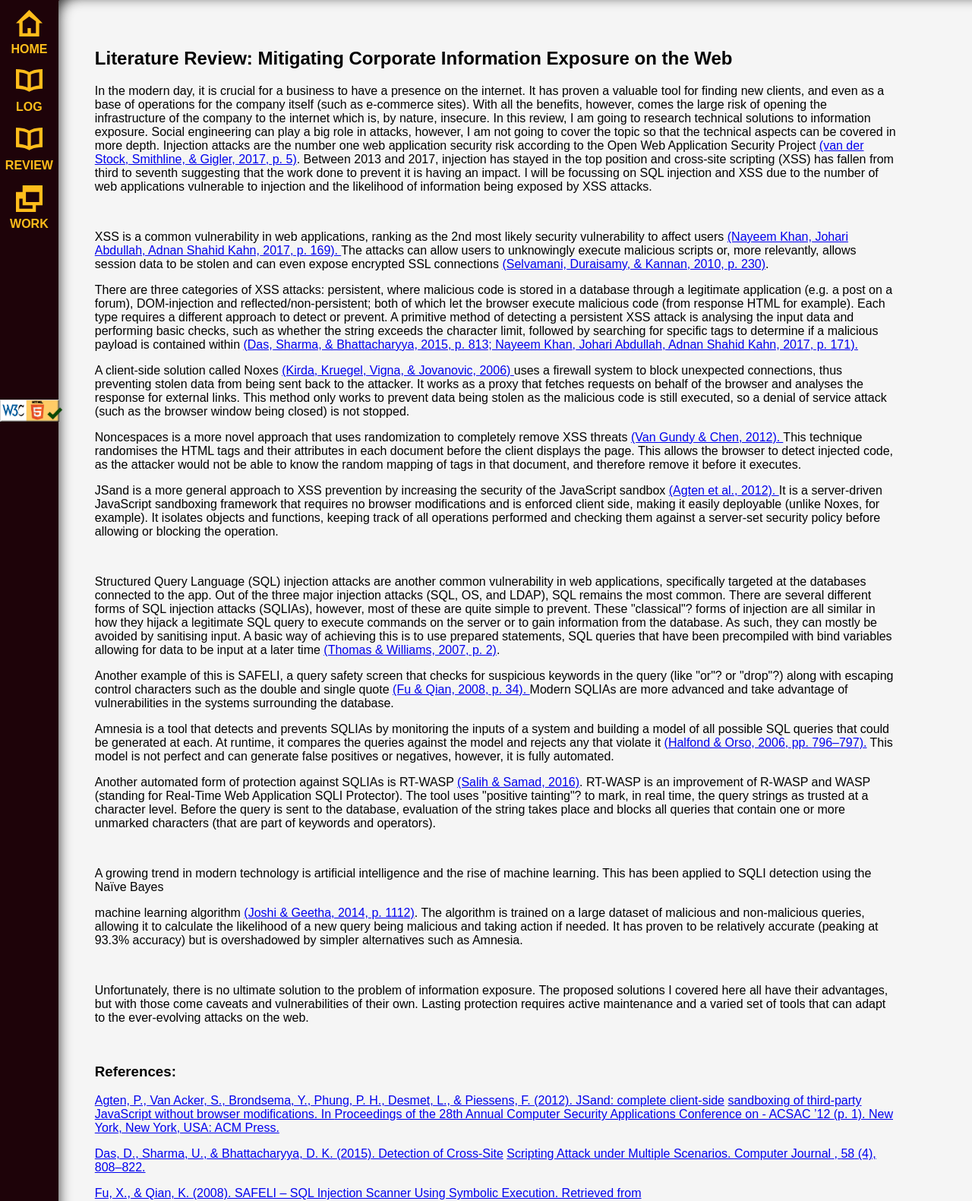
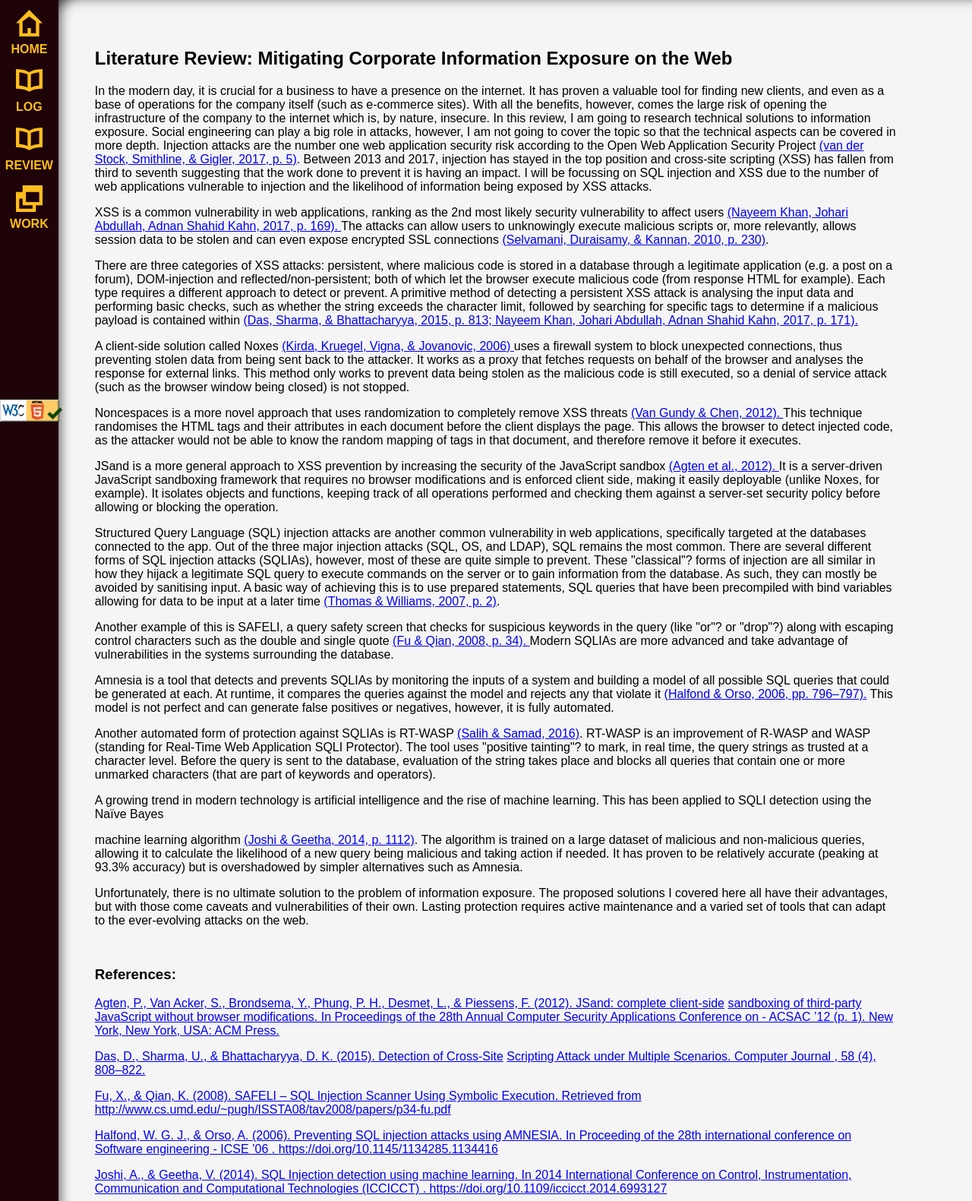
Before and after one commit to TangoChicken/uop-webf1, a plain HTML site: page litreview.html in a window 1280 px wide. Shown: the part 245-1826 px from the top of the page at 76% size. Drawn offline with Linux system fonts and the light colour scheme.

Commit message:
Reformatted literature review

```diff
--- a/litreview.html
+++ b/litreview.html
@@ -117,8 +117,7 @@
                     work done to prevent it is having an impact. I will be focussing on SQL injection and XSS due to the
                     number of web applications vulnerable to injection and the likelihood of information being exposed by
                     XSS attacks.</p>
-            </section>
-            <section>
+
                 <p>XSS is a common vulnerability in web applications, ranking as the 2nd most likely security vulnerability
                     to affect users
                     <a href="https://paperpile.com/c/BGkFWo/pCnC/?locator=169">(Nayeem Khan, Johari Abdullah, Adnan Shahid Kahn, 2017, p. 169). </a>The attacks can allow users to unknowingly
@@ -150,8 +149,7 @@
                     modifications and is enforced client side, making it easily deployable (unlike Noxes, for example). It
                     isolates objects and functions, keeping track of all operations performed and checking them against a
                     server-set security policy before allowing or blocking the operation.</p>
-            </section>
-            <section>
+
                 <p>Structured Query Language (SQL) injection attacks are another common vulnerability in web applications, specifically
                     targeted at the databases connected to the app. Out of the three major injection attacks (SQL, OS, and
                     LDAP), SQL remains the most common. There are several different forms of SQL injection attacks (SQLIAs),
@@ -178,8 +176,7 @@
                     query strings as trusted at a character level. Before the query is sent to the database, evaluation of
                     the string takes place and blocks all queries that contain one or more unmarked characters (that are
                     part of keywords and operators).</p>
-            </section>
-            <section>
+
                 <p>A growing trend in modern technology is artificial intelligence and the rise of machine learning. This has
                     been applied to SQLI detection using the Naïve Bayes</p>
                 <p>machine learning algorithm
@@ -187,14 +184,13 @@
                     non-malicious queries, allowing it to calculate the likelihood of a new query being malicious and taking
                     action if needed. It has proven to be relatively accurate (peaking at 93.3% accuracy) but is overshadowed
                     by simpler alternatives such as Amnesia.</p>
-            </section>
-            <section>
+
                 <p>Unfortunately, there is no ultimate solution to the problem of information exposure. The proposed solutions
                     I covered here all have their advantages, but with those come caveats and vulnerabilities of their own.
                     Lasting protection requires active maintenance and a varied set of tools that can adapt to the ever-evolving
                     attacks on the web.</p>
             </section>
-            </section>
+
             <section>
                 <h3>References:</h3>
                 <p>
@@ -327,4 +323,5 @@
     </main>
     <script src="script/global.js"></script>
 </body>
+
 </html>
```
